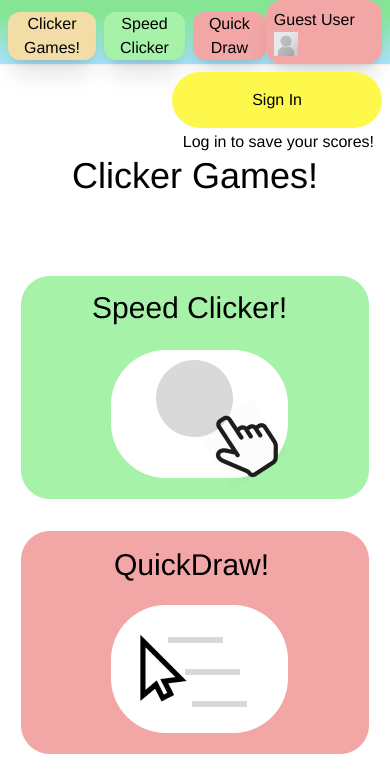
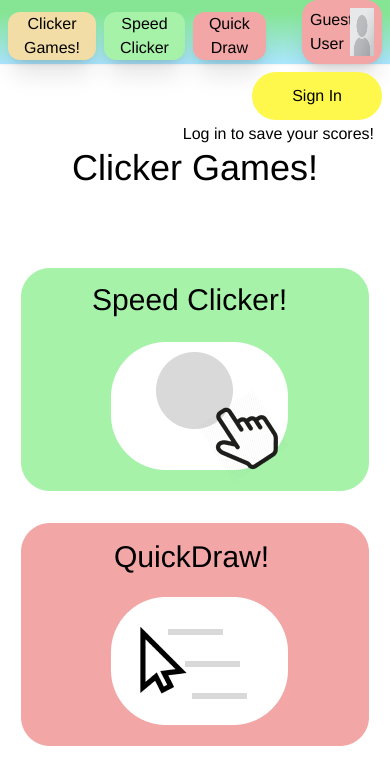
Before and after one commit to Ost-Ethan/Clicker-Games, a React (Vite) app in the folder client/: page / in a window 390 px wide. Shown: the top 776 px of the page. Built offline with nearby package versions, Linux system fonts and the light colour scheme.

Commit message:
adjusted log in and log out headers buttons for mobile responsiveness

```diff
--- a/client/src/components/LoginHeaderButton.tsx
+++ b/client/src/components/LoginHeaderButton.tsx
@@ -5,12 +5,12 @@ export function LoginHeaderButton() {
     <>
       <div className="LOG-IN-BUTTON font-Arimo basis-full flex justify-end mt-2 mx-2 my-0.5">
         <Link to={`UserLogin`}>
-          <button className="p-4 px-20 bg-yellowLogin rounded-full  active:translate-y-0.5 active:translate-x-0.5">
+          <button className="px-10 py-3 md:p-4 md:px-20 bg-yellowLogin rounded-full  active:translate-y-0.5 active:translate-x-0.5">
             Sign In
           </button>
         </Link>
       </div>
-      <div className="font-Arimo basis-full flex justify-end mx-4 my-0.5 select-none">
+      <div className="font-Arimo min-w-max ml-40 basis-full flex flex-wrap justify-end mx-4 my-0.5 select-none">
         <p>Log in to save your scores!</p>
       </div>
     </>
--- a/client/src/components/Navbar.tsx
+++ b/client/src/components/Navbar.tsx
@@ -22,6 +22,7 @@ export function Navbar({ loggedIn, setLoggedIn }: NavbarProps) {
     }
   }, [location.pathname]);
 
+  // There is scaling issues for mobile navbar when a user is logged in and their name is longer than 10 characters. Need to dynamically adjust username name to ...s after 10 characters.
   return (
     <div>
       <div className="NAVBAR-CONTAINER font-Arimo max-w-screen bg-gradient-to-b from-greenGrad from-20% to-blueGrad to-100% shadow-sm flex h-16 items-center">
@@ -45,7 +46,7 @@ export function Navbar({ loggedIn, setLoggedIn }: NavbarProps) {
         <div className="NAVBAR-ENTRIES-USER flex basis-1/2 justify-end">
           <Link to="/Profile">
             <div className="USER-ENTRY flex flex-wrap mr-2 p-2 md:mr-8 bg-redHead md:p-2 md:px-4 rounded-2xl shadow-xl  active:translate-y-0.5 active:translate-x-0.5">
-              <div className="md:mr-2">
+              <div className="md:mr-2 max-w-10">
                 {sessionStorage.getItem('username') || 'Guest User'}
               </div>
               <img className="w-6" src={blankUser}></img>
--- a/client/src/components/SignOutHeaderButton.tsx
+++ b/client/src/components/SignOutHeaderButton.tsx
@@ -7,7 +7,7 @@ export function SignOutHeaderButton({ setLoggedIn }: SignOutHeaderButtonProps) {
   return (
     <div className="SIGN-OUT-BUTTON font-Arimo basis-full flex justify-end mx-2 my-0.5">
       <button
-        className="py-2 px-20 bg-redLogOut/60 rounded-full shadow-md  active:translate-y-0.5 active:translate-x-0.5"
+        className="px-10 py-3 md:p-4 md:px-20 bg-redLogOut/60 rounded-full  active:translate-y-0.5 active:translate-x-0.5"
         onClick={() => {
           setLoggedIn(false);
           sessionStorage.removeItem('token');
```
